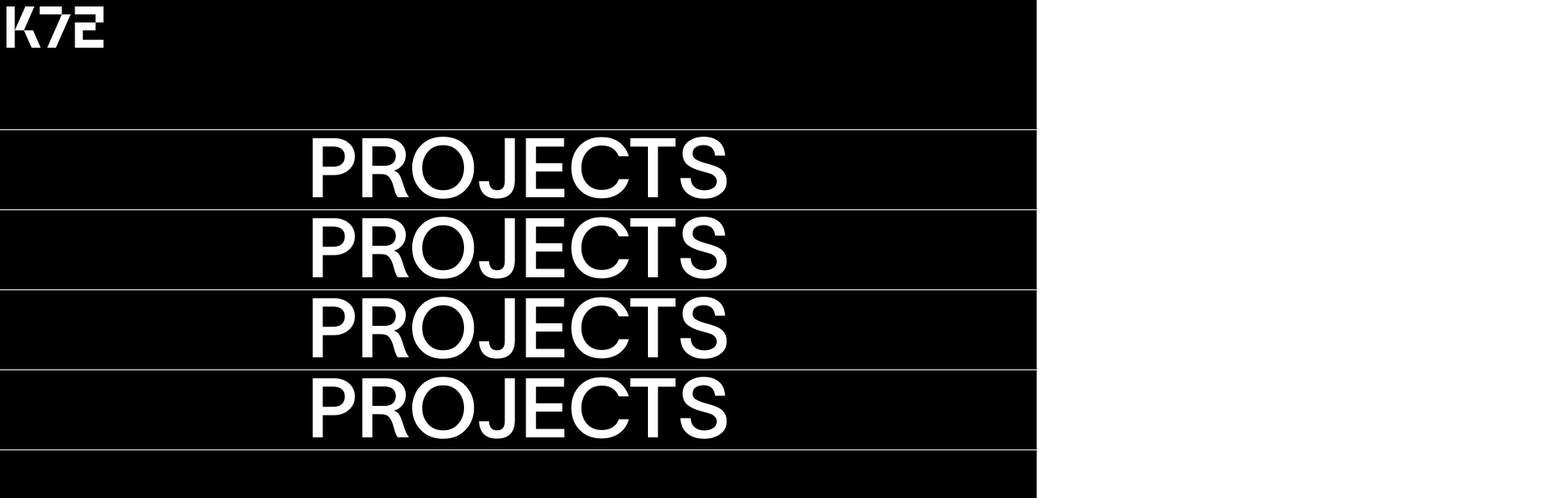
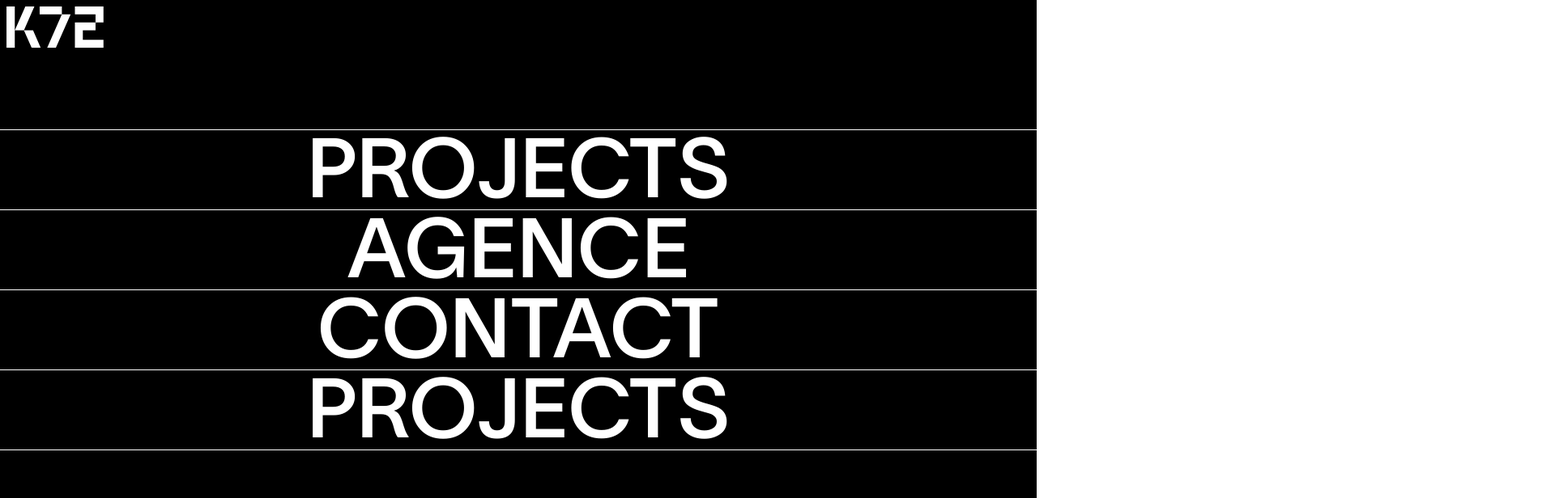
Before and after one commit to AryanJadhav8/K72-clone, a React (Vite) app: page / in a window 1280 px wide. Shown: the top 616 px of the page at 81% size, 1920 px wide, since content can reach past the window. Built offline with nearby package versions, Linux system fonts and the light colour scheme.

Commit message:
basic full nav change

```diff
--- a/src/App.jsx
+++ b/src/App.jsx
@@ -12,7 +12,6 @@ const App = () => {
     <div>
       <Navbar />
       <FullScreenNav/>
-
       {/* <Routes>
         <Route path='/' element={<Home />} />
         <Route path='/agence' element={<Agence />} />
--- a/src/components/Naviagtion/FullScreenNav.jsx
+++ b/src/components/Naviagtion/FullScreenNav.jsx
@@ -22,24 +22,24 @@ const FullScreenNav = () => {
                     </div>
                 </div>
                 <div className='link relative border-t-1 border-white '>
-                    <h1 className='font-[font2] text-[8vw] text-center leading-[0.8] pt-4 uppercase'>Projects</h1>
+                    <h1 className='font-[font2] text-[8vw] text-center leading-[0.8] pt-4 uppercase'>Agence</h1>
                     <div className='moveLink absolute text-black flex top-0 bg-[#D3FD50]'>
                         <div className='moveX flex items-center '>
-                            <h2 className='whitespace-nowrap font-[font2] text-[8vw] text-center leading-[0.8] pt-4 uppercase'>POUR TOUT VOIR</h2>
+                            <h2 className='whitespace-nowrap font-[font2] text-[8vw] text-center leading-[0.8] pt-4 uppercase'>POUR TOUT SAVOIR</h2>
                             <img className='h-22 rounded-full shrink-0 w-55 object-cover' src="https://k72.ca/uploads/caseStudies/WIDESCAPE/WS---K72.ca---MenuThumbnail-640x290.jpg" />
-                            <h2 className='whitespace-nowrap font-[font2] text-[8vw] text-center leading-[0.8] pt-4 uppercase'>POUR TOUT VOIR</h2>
+                            <h2 className='whitespace-nowrap font-[font2] text-[8vw] text-center leading-[0.8] pt-4 uppercase'>POUR TOUT SAVOIR</h2>
                             <img className='h-22 rounded-full shrink-0 w-55 object-cover' src="https://k72.ca/uploads/caseStudies/PJC/Thumbnails/PJC_SiteK72_Thumbnail_640x290-640x290.jpg" />
                         </div>
                         <div className='moveX flex items-center '>
-                            <h2 className='whitespace-nowrap font-[font2] text-[8vw] text-center leading-[0.8] pt-4 uppercase'>POUR TOUT VOIR</h2>
+                            <h2 className='whitespace-nowrap font-[font2] text-[8vw] text-center leading-[0.8] pt-4 uppercase'>POUR TOUT SAVOIR</h2>
                             <img className='h-22 rounded-full shrink-0 w-55 object-cover' src="https://k72.ca/uploads/caseStudies/WIDESCAPE/WS---K72.ca---MenuThumbnail-640x290.jpg" />
-                            <h2 className='whitespace-nowrap font-[font2] text-[8vw] text-center leading-[0.8] pt-4 uppercase'>POUR TOUT VOIR</h2>
+                            <h2 className='whitespace-nowrap font-[font2] text-[8vw] text-center leading-[0.8] pt-4 uppercase'>POUR TOUT SAVOIR</h2>
                             <img className='h-22 rounded-full shrink-0 w-55 object-cover' src="https://k72.ca/uploads/caseStudies/PJC/Thumbnails/PJC_SiteK72_Thumbnail_640x290-640x290.jpg" />
                         </div>
                     </div>
                 </div>
                 <div className='link relative border-t-1 border-white '>
-                    <h1 className='font-[font2] text-[8vw] text-center leading-[0.8] pt-4 uppercase'>Projects</h1>
+                    <h1 className='font-[font2] text-[8vw] text-center leading-[0.8] pt-4 uppercase'>Contact</h1>
                     <div className='moveLink absolute text-black flex top-0 bg-[#D3FD50]'>
                         <div className='moveX flex items-center '>
                             <h2 className='whitespace-nowrap font-[font2] text-[8vw] text-center leading-[0.8] pt-4 uppercase'>POUR TOUT VOIR</h2>
```
